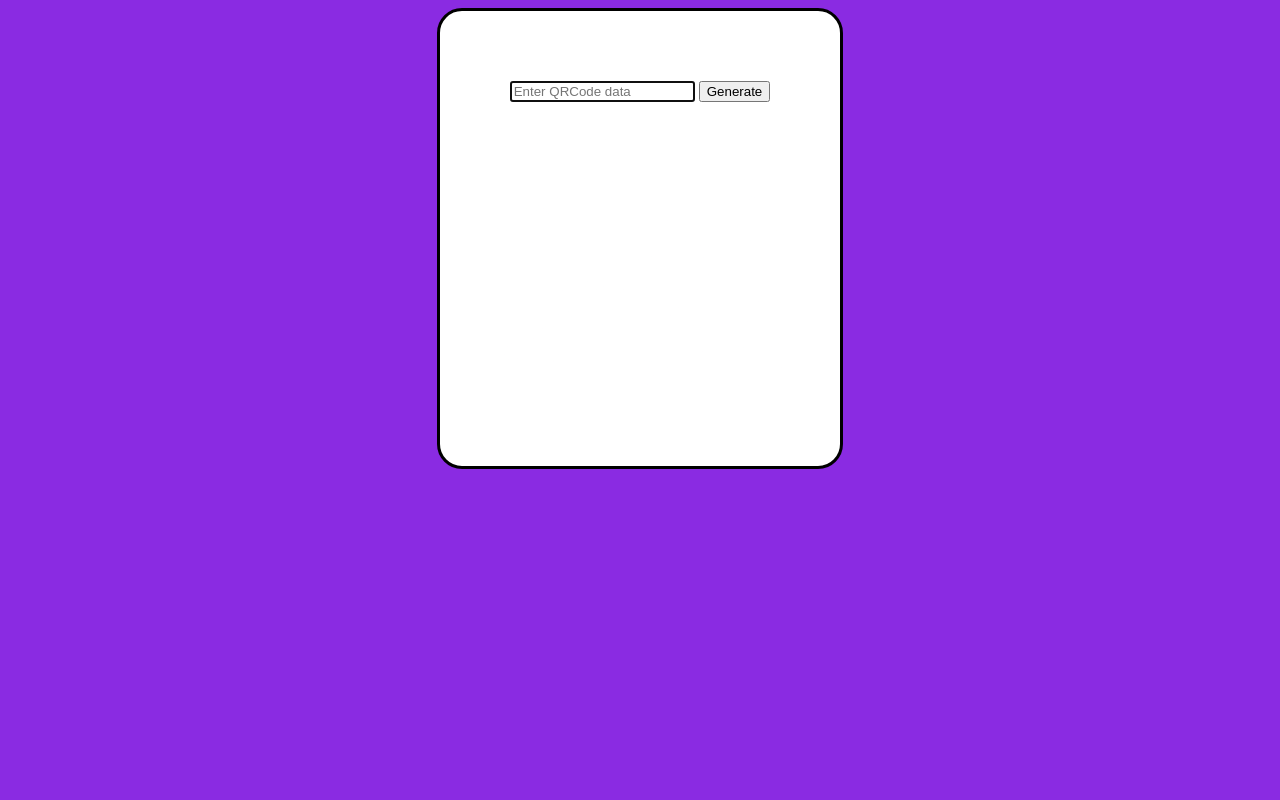
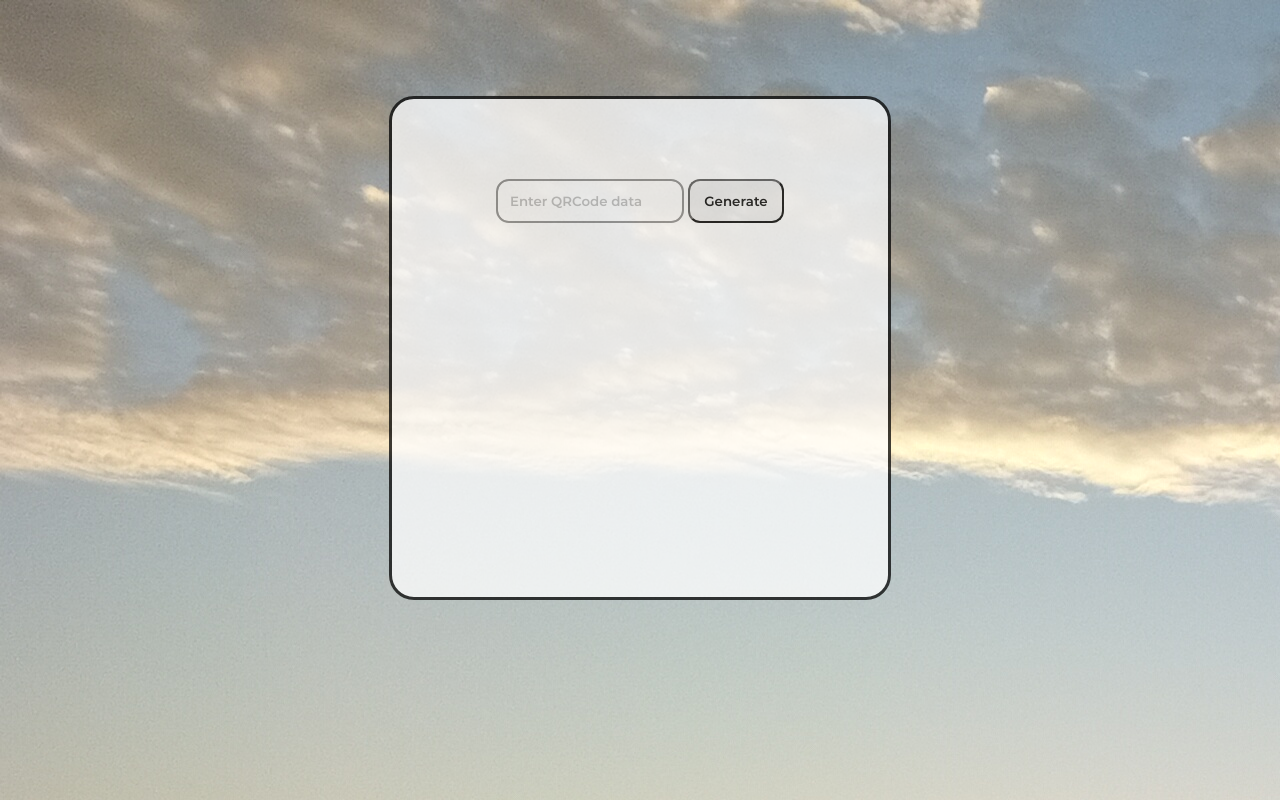
Before and after one commit to h1k4ru-f14m3/QRcode-web-app, a Flask app: page / in a window 1280 px wide. Run offline with Flask 3, Linux system fonts and the light colour scheme.

Commit message:
A little update

```diff
--- a/static/style.css
+++ b/static/style.css
@@ -1,26 +1,48 @@
-body {
-    background-color: blueviolet;
+@font-face {
+    font-family: "Montserrat";
+    src: url("/static/Montserrat-SemiBold.ttf");
 }
 
-/* header {
+body {
+    background-image: url("/static/bg.jpg");
     display: flex;
     justify-content: center;
     align-items: center;
-
-    height: 35px;
-} */
+    height: 85vh;
+}
 
 form {
-    /* position: absolute; */
-
-    margin: auto;
     width: 100%;
-    max-width: 300px;
+    max-width: 25rem;
 
     background-color: white;
     border-style: solid;
     border-radius: 25px;
     text-align: center;
+    opacity: 0.75;
 
-    padding: 70px 50px;
+    padding: 5rem 3rem;
+
+    transition: all 0.3s ease;
 }
+
+form button, form input {
+    padding: 0.75rem 0.75rem;
+    border-radius: 0.75rem;
+    opacity: 1;
+    font-family: "Montserrat";
+}
+
+form button {
+    width: 100%;
+    max-width: 6rem;
+}
+
+form button:hover, form input:hover, form input:focus {
+    opacity: 0.5;
+}
+
+form input {
+    width: 100%;
+    max-width: 10rem;
+}
```
Also changed, not shown: static/Montserrat-SemiBold.ttf (added), static/bg.jpg (added).
